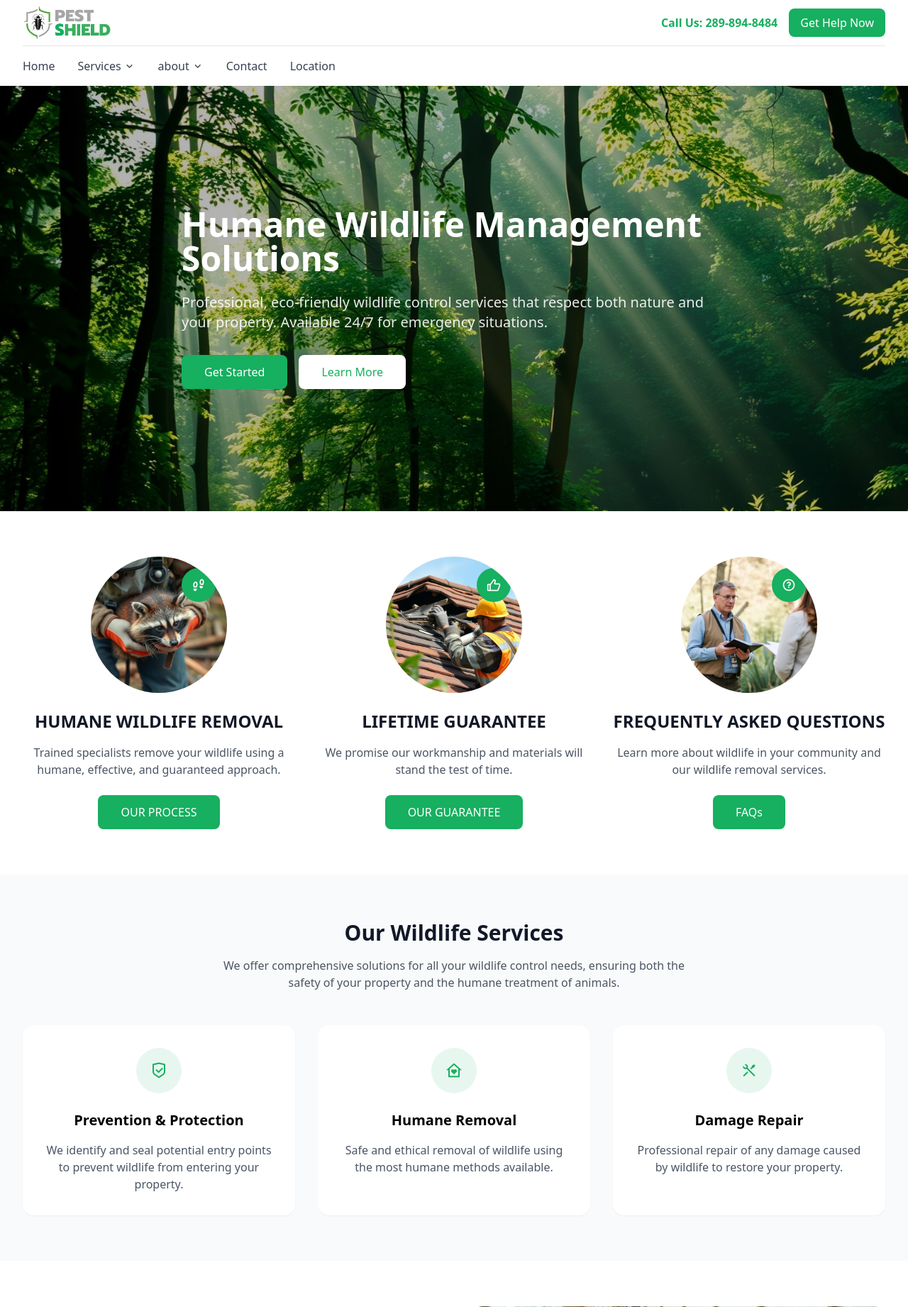
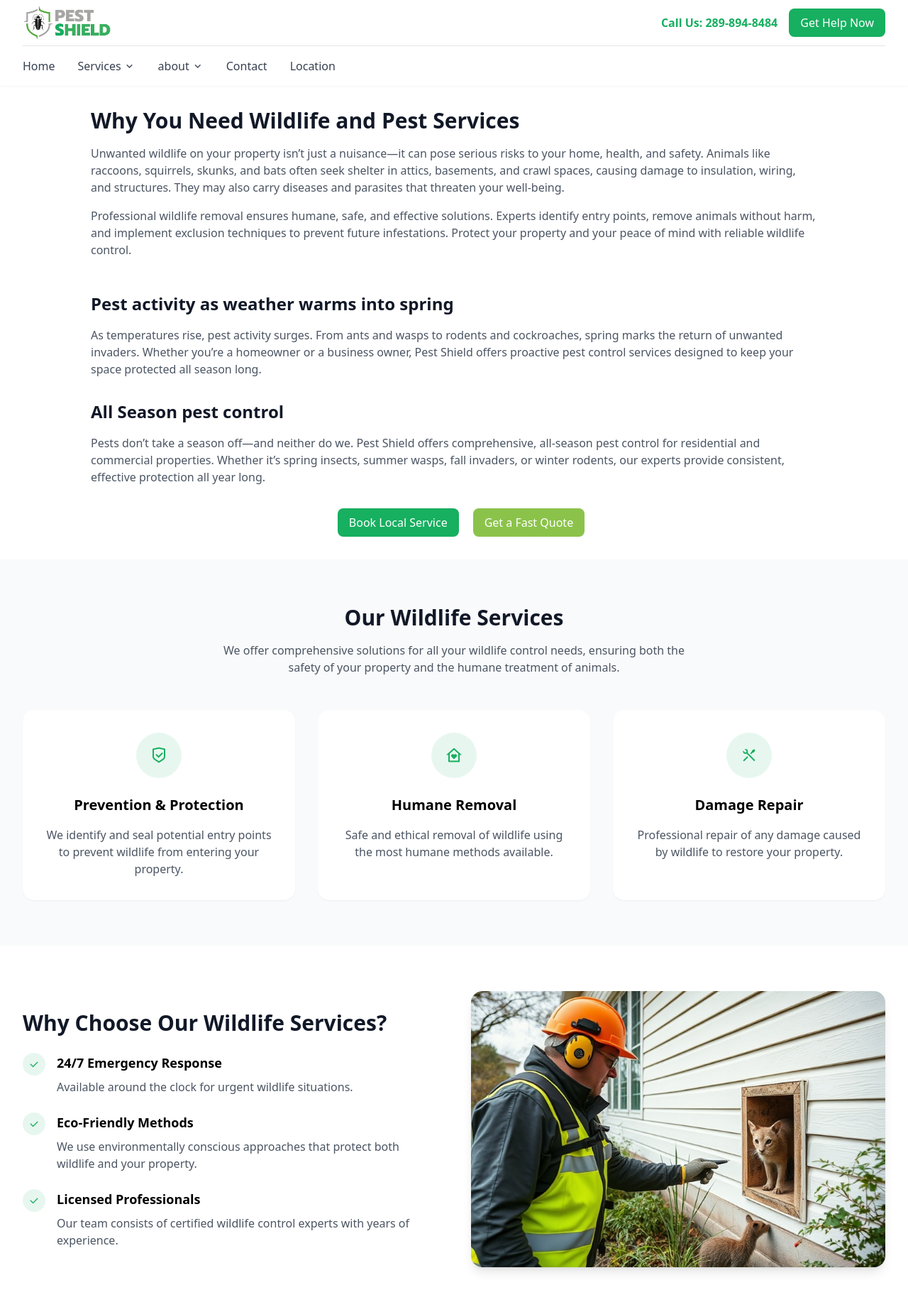
Before and after one commit to Parham-CHs/Pest-Shield, a Flask app: page / in a window 1280 px wide. Shown: the top 1841 px of the page at 71% size. Run offline with Flask 3, Linux system fonts and the light colour scheme; some libraries are stand-ins or nearby versions.

Commit message:
Update Home.html

```diff
--- a/Project/app/templates/home/Home.html
+++ b/Project/app/templates/home/Home.html
@@ -4,10 +4,9 @@
 {% block content %}
 
       <!-- 1- image and title Humane Wildlife Management Solutions -->
-      <section
+      <!-- <section
         class="relative h-[600px] flex items-center"
-        style="background: url('../static/img/bg-jng.jpg') center/cover"
-        >        <!-- style="background: url('{{ url_for('static', filename='img/bg-jng.jpg') }}') center/cover" -->
+        style="background: url('../static/img/bg-jng.jpg') center/cover">
 
         <div class="absolute inset-0 bg-black/30"></div>
         <div class="relative max-w-7xl mx-auto px-4 sm:px-6 lg:px-8">
@@ -34,12 +33,12 @@
             </div>
           </div>
         </div>
-      </section>
+      </section> -->
 
       <!-- 2- HUMANE WILDLIFE REMOVAL
               LIFETIME GUARANTEE
               FREQUENTLY ASKED QUESTIONS -->
-      <section class="py-16">
+      <!-- <section class="py-16">
         <div class="max-w-7xl mx-auto px-4 sm:px-6 lg:px-8">
           <div class="grid grid-cols-1 md:grid-cols-3 gap-8">
             <div class="text-center">
@@ -128,7 +127,61 @@
             </div>
           </div>
         </div>
-      </section>
+      </section> -->
+
+      <section class="py-8">
+        <div class="max-w-7xl mx-auto px-4 sm:px-6 lg:px-8">
+
+            <div class="text-left mb-12 max-w-5xl mx-auto">
+                <h2 class="text-3xl font-bold text-gray-900 mb-4">
+                    Why You Need Wildlife and Pest Services
+                </h2>
+                <p class="text-gray-600 mb-4">
+                  Unwanted wildlife on your property isn’t just a nuisance—it can pose serious risks to your home, health, and
+                  safety. Animals like raccoons, squirrels, skunks, and bats often seek shelter in attics, basements, and crawl
+                  spaces, causing damage to insulation, wiring, and structures. They may also carry diseases and parasites that
+                  threaten your well-being.                </p>
+                <p class="text-gray-600 mb-8">
+                  Professional wildlife removal ensures humane, safe, and effective solutions. Experts identify entry points,
+                  remove animals without harm, and implement exclusion techniques to prevent future infestations. Protect your
+                  property and your peace of mind with reliable wildlife control.
+                </p>
+            </div>
+
+            <div class="text-left mb-8 max-w-5xl mx-auto">
+                <h3 class="text-2xl font-bold text-gray-900 mb-4">
+                  Pest activity as weather warms into spring
+                </h3>
+                <p class="text-gray-600 mb-4">
+                  As temperatures rise, pest activity surges. From ants and wasps to rodents and cockroaches, spring
+                  marks the return of unwanted invaders. Whether you’re a homeowner or a business owner, Pest
+                  Shield offers proactive pest control services designed to keep your space protected all season long.
+                </p>
+            </div>
+
+            <div class="text-left mb-8 max-w-5xl mx-auto">
+                <h3 class="text-2xl font-bold text-gray-900 mb-4">
+                  All Season pest control
+                </h3>
+                <p class="text-gray-600 mb-8">
+                  Pests don’t take a season off—and neither do we. Pest Shield offers comprehensive, all-season pest
+                  control for residential and commercial properties. Whether it’s spring insects, summer wasps, fall
+                  invaders, or winter rodents, our experts provide consistent, effective protection all year long.
+                </p>
+            </div>
+
+            <div class="flex items-center justify-center space-x-4 pl-4"> <!-- Added justify-center -->
+                <button class="bg-primary text-white px-4 py-2 !rounded-button hover:bg-primary/80 mx-1">
+                  Book Local Service
+                </button>
+                <button class="bg-secondary text-white px-4 py-2 !rounded-button hover:bg-secondary/80  mx-1">
+                  Get a Fast Quote
+                </button>
+              </div>
+        </div>
+    </section>
+
+
 
       <!-- 3- three items and Our Wildlife Services -->
       <section class="py-16 bg-gray-50">
@@ -256,7 +309,7 @@
       </section>
 
       <!-- 5- Common Wildlife Problems We Solve -->
-      <section class="py-16 bg-gray-50">
+      <!-- <section class="py-16 bg-gray-50">
         <div class="max-w-7xl mx-auto px-4 sm:px-6 lg:px-8">
           <div class="text-center mb-12">
             <h2 class="text-3xl font-bold text-gray-900 mb-4">
@@ -333,10 +386,10 @@
             </div>
           </div>
         </div>
-      </section>
+      </section> -->
 
       <!-- 6- See Us in Action -->
-      <section class="py-16">
+      <!-- <section class="py-16">
         <div class="max-w-7xl mx-auto px-4 sm:px-6 lg:px-8">
           <div class="text-center mb-12">
             <h2 class="text-3xl font-bold text-gray-900 mb-4">
@@ -354,7 +407,7 @@
               >
                 <iframe
                   class="absolute inset-0 w-full h-full rounded-lg"
-                  src="https://www.youtube.com/embed/9qPMU-EeSg0"
+                  src="https://www.youtube.com/embed/TOBECHANGED"
                   title="Wildlife Control Services"
                   frameborder="0"
                   allow="accelerometer; autoplay; clipboard-write; encrypted-media; gyroscope; picture-in-picture"
@@ -384,7 +437,8 @@
             </div>
           </div>
         </div>
-      </section>
+      </section>  -->
+
 
       <!-- 7- get Professional  help -->
       <!-- <section class="py-16 bg-gray-50">
@@ -448,6 +502,7 @@
           </div>
         </div>
       </section> -->
+
       <section class="py-16 bg-gray-50">
         <div class="max-w-7xl mx-auto px-4 sm:px-6 lg:px-8">
           <div class="text-center mb-12">
@@ -524,21 +579,3 @@
 
 
 {% endblock %}
-
-{% block call_us %}
-  <section class="py-16">
-    <div class="container mx-auto px-4">
-        <div class="flex flex-wrap items-center justify-between">
-            <div class="w-full md:w-1/2 mb-8 md:mb-0">
-                <h2 class="text-3xl font-bold mb-2">CALL US TODAY</h2>
-                <a href="tel:1.888.592.0387" class="text-4xl text-primary font-bold block mb-4">1.888.592.0387</a>
-                <p class="text-xl mb-4">OR</p>
-                <button class="bg-primary text-white px-8 py-3 !rounded-button hover:bg-opacity-90">Request for Services</button>
-            </div>
-            <div class="w-full md:w-1/2">
-                <img src="{{ url_for('static', filename='img/Service-Vehicles.jpg') }}" alt="Service Vehicles" class="rounded-lg shadow-lg">
-            </div>
-        </div>
-    </div>
-  </section>
-{% endblock %}
```
